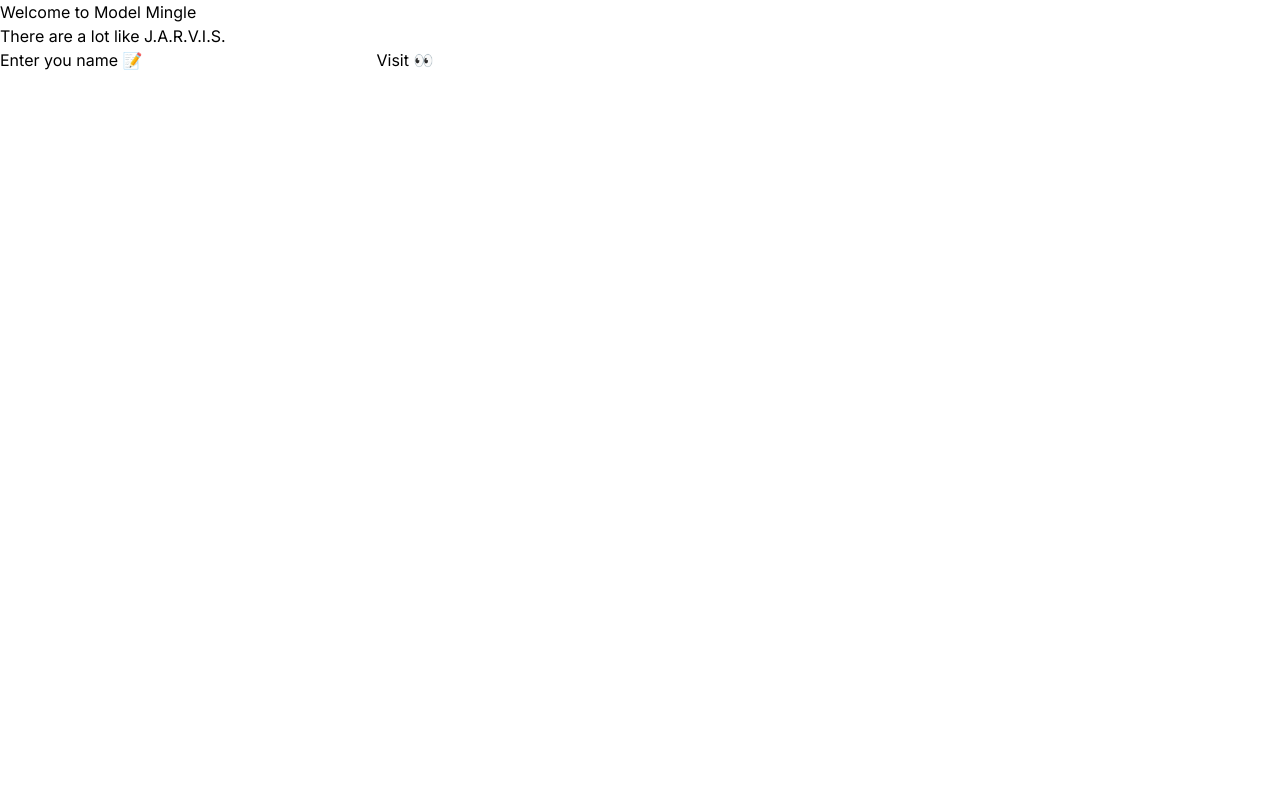
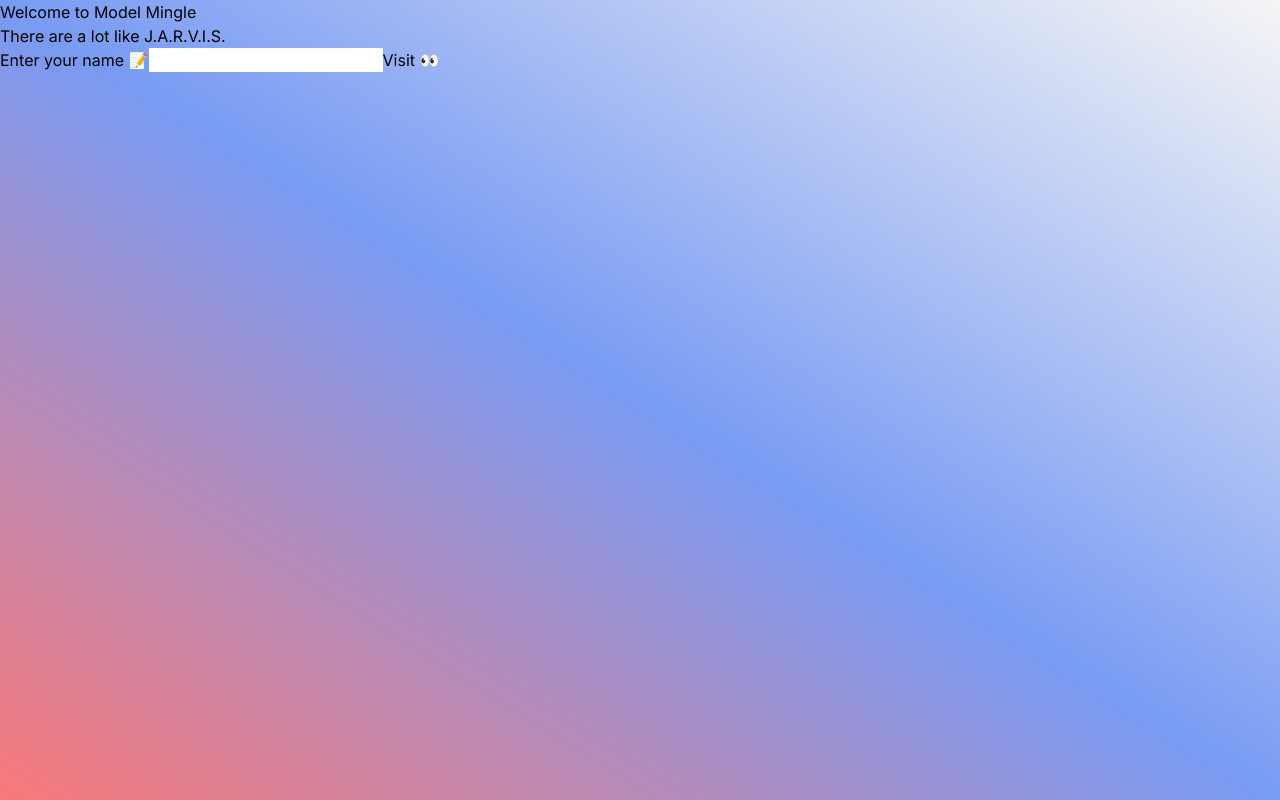
Before and after one commit to BHANUJATIN/model_mingle_2024, a Next.js app: page / in a window 1280 px wide. Built offline with nearby package versions, Linux system fonts and the light colour scheme.

Commit message:
background change

```diff
--- a/app/globals.css
+++ b/app/globals.css
@@ -18,7 +18,10 @@
 
 body {
   color: black;
-  background: white
+  background: linear-gradient(to right top, #f87979, #789bf3, #f5f5f5);
+  height: 100vh;
+  background-attachment: fixed;
+  z-index: -1;
 }
 
 @layer utilities {
--- a/app/home/[id]/page.js
+++ b/app/home/[id]/page.js
@@ -32,7 +32,7 @@ const Page = ({ params }) => {
       {postData ? (
         <Blog data={postData} />
       ) : (
-        <div className="m-12">
+        <div className="m-12 ">
           <LoadingSpinner />
         </div>
       )}
--- a/app/home/layout.js
+++ b/app/home/layout.js
@@ -4,7 +4,7 @@ export default function RootLayout({ children }) {
 
 
   return (
-    <div className="w-screen mb-4 md:mb-8">
+    <div className="w-screen pb-4">
         <Header/>
         {children}
 
--- a/app/home/page.js
+++ b/app/home/page.js
@@ -4,6 +4,8 @@ import React, { useEffect, useState } from "react";
 import Item from "@/components/Item";
 import Navbar from "@/components/Navbar";
 import LoadingSpinner from "@/components/LoadingSpinner";
+
+
 
 const Page = () => {
   const [posts, setPosts] = useState([]);
@@ -39,6 +41,7 @@ const Page = () => {
         <div className="block md:hidden">
           <Navbar activeTab={activeTab} onToggle={handleToggle} />
         </div>
+
         <div className="mt-2 flex flex-col gap-y-3 md:gap-y-5">
           {isLoading && <LoadingSpinner/>}
           {!isLoading &&
--- a/app/layout.js
+++ b/app/layout.js
@@ -1,4 +1,5 @@
 import { Inter } from "next/font/google";
+
 import "./globals.css";
 
 const inter = Inter({ subsets: ["latin"] });
@@ -11,7 +12,9 @@ export const metadata = {
 export default function RootLayout({ children }) {
   return (
     <html lang="en">
-      <body className={inter.className}>{children}</body>
+      <body className={inter.className}>
+        {children}
+      </body>
     </html>
   );
 }
--- a/app/page.js
+++ b/app/page.js
@@ -3,14 +3,14 @@ import Link from "next/link";
 
 export default function Home() {
   return (
-    <main className="flex min-h-screen flex-col items-center justify-between p-24 bg-gradient-to-tr from-red-300 via-blue-300 to-white">
-      <div className="border-2 w-11/12 md:w-1/2 flex justify-center items-center
-            flex-col gap-3 p-2 md:p-7 rounded-lg bg-gradient-to-bl from-gray-100 via-blue-200 to-gray-300 shadow-lg shadow-white border-white">
-        <h1 className="text-lg md:text-3xl font-semibold">Welcome to Model Mingle</h1>
+    <main className="flex min-h-screen flex-col items-center justify-center  bg-gradient-to-tr from-red-300 via-blue-300 to-white">
+      <div className="border-2  flex justify-center items-center
+            flex-col gap-3 p-7 md:p-10 rounded-lg bg-gradient-to-bl from-gray-100 via-blue-200 to-gray-300 shadow-lg shadow-white border-white">
+        <h1 className="text-lg md:text-3xl font-semibold ">Welcome to Model Mingle</h1>
               <p className="pb-2 font-mono">There are a lot like J.A.R.V.I.S.</p>
-        <div className=" flex flex-col mt-3 md:mt-6 w-2/3">
-            <label className="pb-1">Enter you name 📝</label>
-            <input type="text" className="p-2 rounded-lg border-2 bg-slate-100
+        <div className=" flex flex-col mt-3 md:mt-6 w-full md:w-2/3">
+            <label className="pb-1 font-semibold">Enter your name 📝</label>
+            <input type="text" className="p-2 rounded-lg border-2 font-mono text-blue font-semibold bg-slate-100
             focus:outline-none" />
             <Link className="bg- text-white bg-black font-semibold text-lg w-fit px-4 md:px-8 p-1
             my-2 md:my-4 border-2 border-black rounded-lg  " href="/home">Visit 👀</Link>
--- a/components/AddForm.jsx
+++ b/components/AddForm.jsx
@@ -102,7 +102,7 @@ const AddForm = () => {
 
   return (
     <div className="flex justify-center w-full">
-      <div className="w-full h-full md:w-10/12 xl:w-2/3 shadow-2xl shadow-blue-500 bg-white border-gray-600 border-2 rounded-xl py-4 px-6 md:py-20 md:px-24">
+      <div className="w-full h-full md:w-10/12 xl:w-2/3 shadow-2xl bg-white/60 backdrop-blur-sm border-white border-2 rounded-xl py-4 px-6 md:py-20 md:px-24">
         <div>
           <div>
             <form onSubmit={handleSubmit}>
--- a/components/Header.jsx
+++ b/components/Header.jsx
@@ -24,7 +24,7 @@ const Header = ({handleSearch}) => {
         </span>
         <div>
           <input
-            className="hidden md:block bg-gray-200 md:p-2 md:px-4 rounded-full focus:border ml-1 focus:outline-none"
+            className="hidden md:block bg-white md:p-2 md:px-4 rounded-full focus:border ml-1 focus:outline-none"
             placeholder="Search..."
             onChange={handleSearch}
           />
--- a/components/Item.jsx
+++ b/components/Item.jsx
@@ -63,7 +63,7 @@ const Item = ({
   };
 
   return (
-    <div className="rounded-lg p-2 md:p-4 bg-gradient-to-r from-gray-200 to-slate-50 hover:text-blue-800 hover:bg-white border hover:shadow-md hover:shadow-gray-400 hover:from-gray-100 hover:to-white">
+    <div className="rounded-lg p-2 md:p-4 bg-gradient-to-r from-gray-200/20 to-slate-50 hover:text-blue-800 border hover:shadow-md hover:shadow-white  backdrop-blur-lg">
       <div className="flex justify-between">
         <div className="flex gap-x-2 md:gap-x-10">
           <Tag data={category}/>
--- a/package.json
+++ b/package.json
@@ -16,6 +16,7 @@
     "react": "^18",
     "react-dom": "^18",
     "react-dropdown": "^1.11.0",
+    "react-scroll-parallax": "^3.4.5",
     "react-toastify": "^10.0.4"
   },
   "devDependencies": {
```
Also changed, not shown: 1 other file (tests, documents, lock files or other folders).
